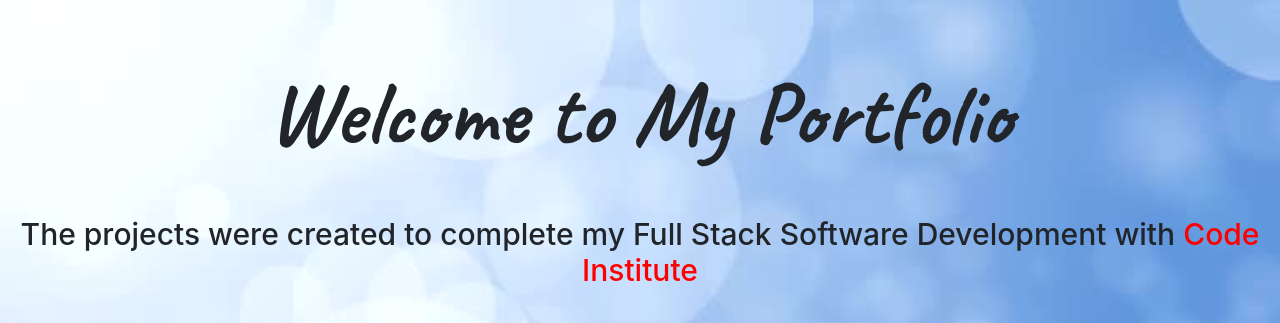
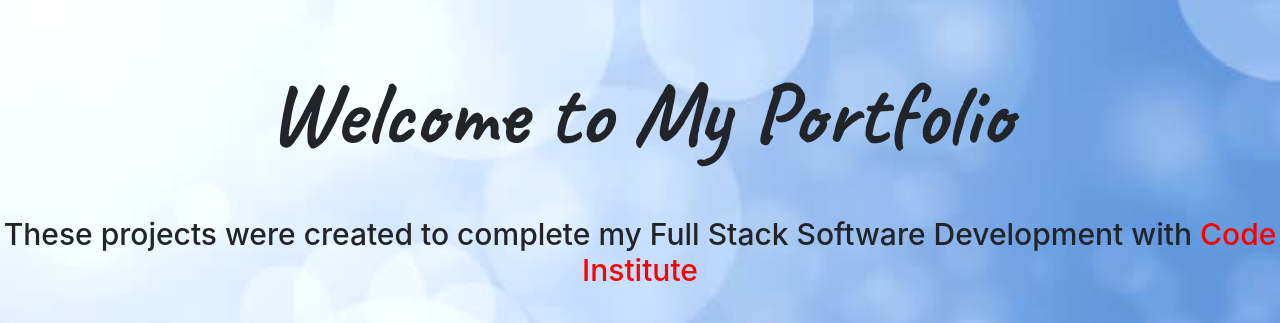
Before and after one commit to kososwede/portfolio, a plain HTML site: page index.html in a window 1280 px wide. Shown: the top 323 px of the page. Drawn offline with nearby package versions, Linux system fonts and the light colour scheme; grey boxes are pictures that could not be loaded.

Commit message:
changed some text

```diff
--- a/index.html
+++ b/index.html
@@ -11,7 +11,7 @@
 <body>
 
     <h1 class="text-center header-font">Welcome to My Portfolio</h1>
-    <h4 class="text-center subhead-font">The projects were created to complete my Full Stack Software Development with <a href="https://www.codeinstitute.net" class="ci-link" target="blank">Code Institute</a></h4>
+    <h4 class="text-center subhead-font">These projects were created to complete my Full Stack Software Development with <a href="https://www.codeinstitute.net" class="ci-link" target="blank">Code Institute</a></h4>
 
 <div class="container-fluid text-center">
     <div class="row">
```
